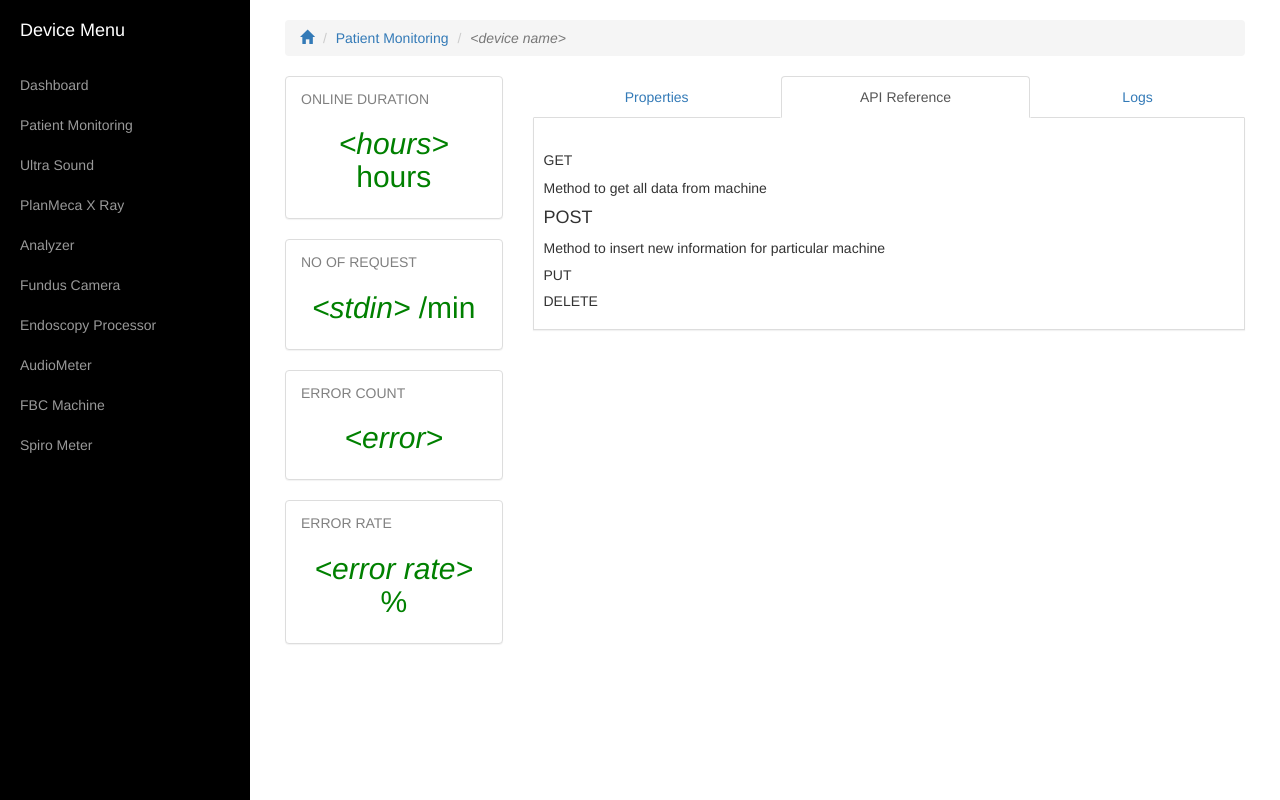
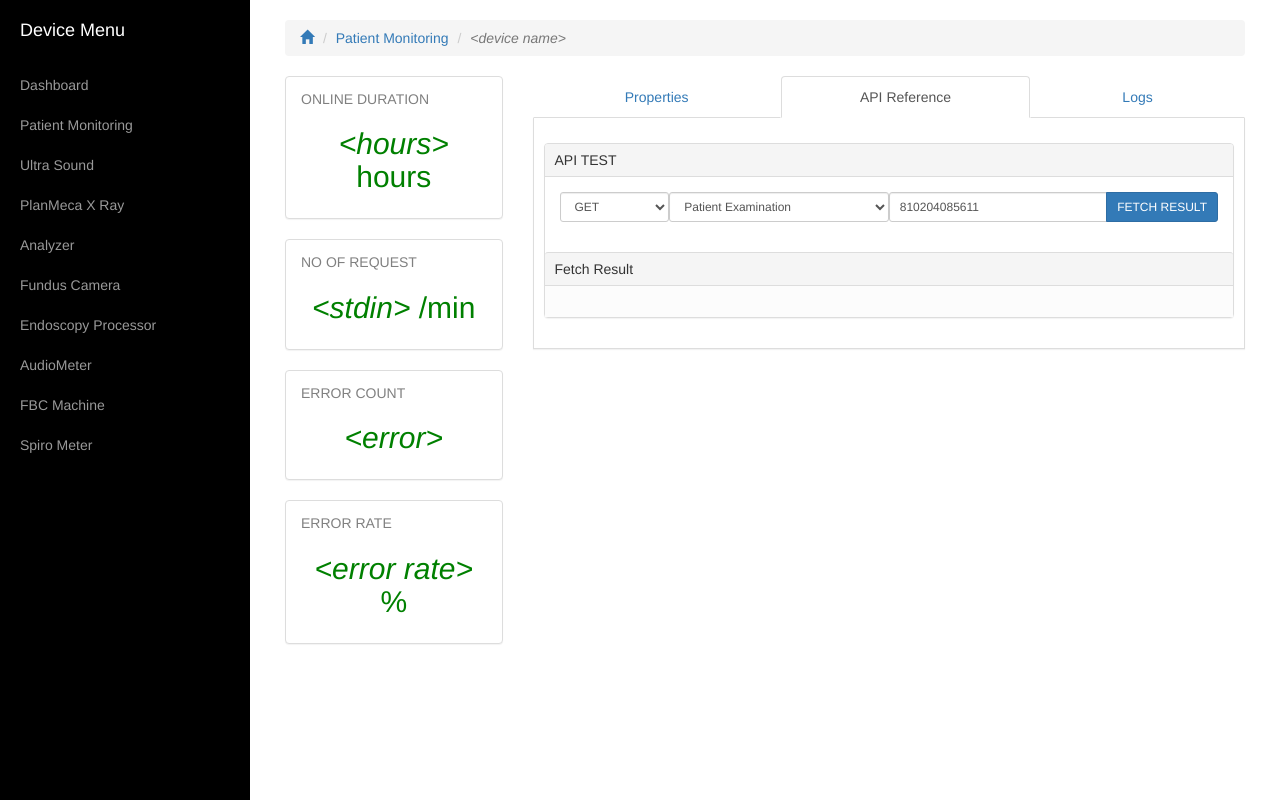
Before and after one commit to emafazillah/mdi.gateway, a PHP site: page /properties.html in a window 1280 px wide, after a click on "API Reference". Run offline with PHP 8.4, Linux system fonts and the light colour scheme; some libraries are stand-ins or nearby versions.

Commit message:
enchancement

```diff
--- a/assets/customs/css/cd-design.css
+++ b/assets/customs/css/cd-design.css
@@ -1,4 +1,5 @@
 .panel-heading { padding:6px 10px }
+.panel-second-heading { border-top:1px solid #ddd;}
 
 .panel-cd { border-color: #000;}
 .panel-cd>.panel-heading {
@@ -29,3 +30,5 @@
 }*/
 
 .showlist {}
+
+.jsonView { white-space: pre; font-size: 0.8em;}
--- a/assets/main.js
+++ b/assets/main.js
@@ -2,12 +2,13 @@ function ItemBuilderCard(deviceGroup, device) {
     var html = "";
     html += "<div class='col-sm-4'>";
     html += "<div class='panel panel-default'>";
-    html += "<div class='panel-heading'><a href='./properties.html?dc=" + deviceGroup + "'>" + device.device_id + " : " + device.brand + ' ' + device.model + "</a></div>";
+    html += "<div class='panel-heading'><a href='./properties.html?dc=" + deviceGroup + "&id=" + device.device_id + "'>" + device.device_id + " : " + device.brand + ' ' + device.model + "</a></div>";
     html += "<table class='table small'>";
     html += "<tbody>";
     html += "<tr><td style='vertical-align:top; height:50px; width:120px;'>Location</td><td style='vertical-align:top'>:</td><td style='vertical-align:'top'>" + device.location.location_name + "</td></tr>";
     html += "<tr><td>IPV4 </td><td>:</td><td>" + device.location.ipv4 + "</td></tr>";
     html += "<tr><td>Connection Type </td><td>:</td><td>" + device.location.connection + "</td></tr>";
+    html += "<tr><td>Method</td><td>:</td><td>Terminal</td></tr>";
     html += "</tbody>";
     html += "</table>";
     html += "</div>";
@@ -20,7 +21,7 @@ function ItemBuilderList(deviceGroup, no, device) {
     html += "<tr>";
     html += "<td>" + (no + 1) + "</td>";
     html += "<td></td>";
-    html += "<td><a href='./properties.html?dc=" + deviceGroup + "&did=x'>" + device.device_id + " : "+ device.brand + ' ' + device.model + "</a></td>";
+    html += "<td><a href='./properties.html?dc=" + deviceGroup + "&did=x'>" + device.device_id + " : " + device.brand + ' ' + device.model + "</a></td>";
     html += "<td>" + device.location.location_name + "</td>";
     html += "<td>" + device.status + "</td>";
     html += "<td>" + device.location.ipv4 + "</td>";
@@ -51,13 +52,13 @@ function getParameterByName(name, url) {
     return decodeURIComponent(results[2].replace(/\+/g, " "));
 }
 
-function DeviceGroupActive(current){
+function DeviceGroupActive(current) {
     var group = $('.sidebar-nav li a');
     $('.sidebar-nav li a').removeClass('active');
-    $.each(group, function(i,v){
+    $.each(group, function (i, v) {
         var href = $(v).attr('href');
-        var clean = href.replace('?dc=','');
-        if(current==clean){
+        var clean = href.replace('?dc=', '');
+        if (current == clean) {
             $(this).addClass('active');
         }
     });
--- a/properties.html
+++ b/properties.html
@@ -156,12 +156,48 @@
                                     </div>
                                 </div>
                                 <div role="tabpanel" class="tab-pane" id="apireference">
-                                    <h5>GET</h5>
-                                    <p>Method to get all data from machine</p>
-                                    <h4>POST</h4>
-                                    <p>Method to insert new information for particular machine</p>
-                                    <h5>PUT</h5>
-                                    <h5>DELETE</h5>
+                                    <div class="panel panel-default">
+                                        <div class="panel-heading">API TEST</div>
+                                        <div class="panel-body">
+                                            <form id='apiTestCall' class="form-horizontal">
+                                                <div class="col-sm-2">
+                                                    <div class='form-group form-group-sm'>
+                                                        <select id='ApiMethod' class="form-control input-sm">
+                                                            <option value="get">GET</option>
+                                                            <option value="put">PUT</option>
+                                                        </select>
+                                                    </div>
+                                                </div>
+                                                <div class='col-sm-4'>
+                                                    <div class='form-group form-group-sm'>
+                                                        <select id='ApiSelect' class='form-control'>
+                                                            <option value='patient-examinations'>Patient Examination</option>
+                                                            <option value='spiro-forced-tests'>Spiro Forced Tests</option>
+                                                            <option value='exam-graph'>Exam Graphs</option>
+                                                        </select>
+                                                    </div>
+                                                </div>
+                                                <div class="col-sm-6">
+                                                    <div class="form-group">
+                                                        <div class="input-group input-group-sm">
+                                                            <input type="text" id='ApiParameter' class="form-control input-sm" autocomplete="off" value='810204085611'/>
+                                                            <span class="input-group-btn">
+                                                                <button type="submit" class="btn btn-primary" >FETCH RESULT</button>
+                                                            </span>
+                                                        </div>
+                                                    </div>
+                                                </div>
+                                            </form>
+                                        </div>
+                                        <div class='panel-heading panel-second-heading'>Fetch Result</div>
+                                        <div class='panel-body' style='background-color: #fcfcfc'>
+                                            <div class='row'>
+                                                <div class='col-sm-12'>
+                                                    <div id='apiFetchResult' class="jsonView"></div>
+                                                </div>
+                                            </div>
+                                        </div>
+                                    </div>
                                 </div>
                                 <div role="tabpanel" class="tab-pane" id="logs">
                                     <div class="row">
@@ -208,6 +244,26 @@
                 e.preventDefault();
                 $("#wrapper").toggleClass("toggled");
             });
+            $(function () {
+                $('#apiTestCall').submit(function (e) {
+                    var method = $('#ApiMethod').val();
+                    var selection = $('#ApiSelect').val()
+                    var parameter = $('#ApiParameter').val();
+
+                    e.preventDefault();
+                    $.ajax({
+                        crossOrigin: true,
+                        url: 'http://localhost:3000/'+ selection +'/' + parameter,
+                        type: method,
+                        dataType: "json",
+                        success: function (data) {
+                            var str = JSON.stringify(data, null, 12)
+                            $('#apiFetchResult').html(str);
+                        }
+                    });
+                });
+            });
+
         </script>
     </body>
 </html>
```
Also changed, not shown: data/device_list.json (+46 -16 lines).
